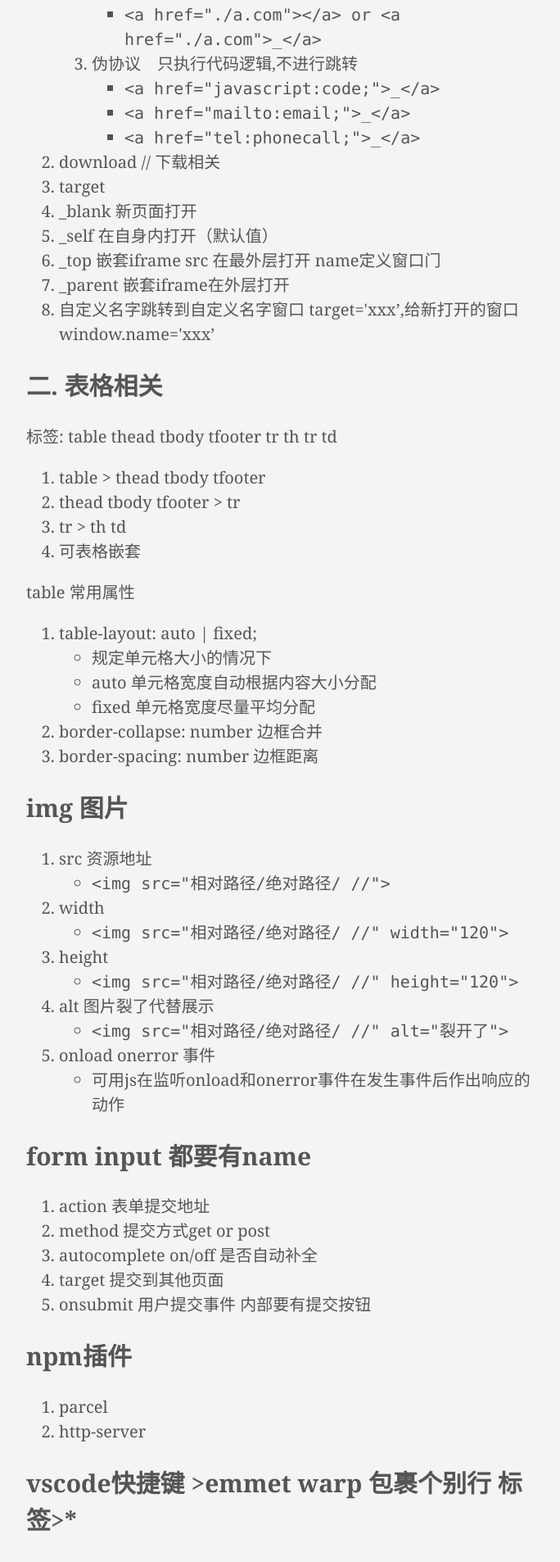
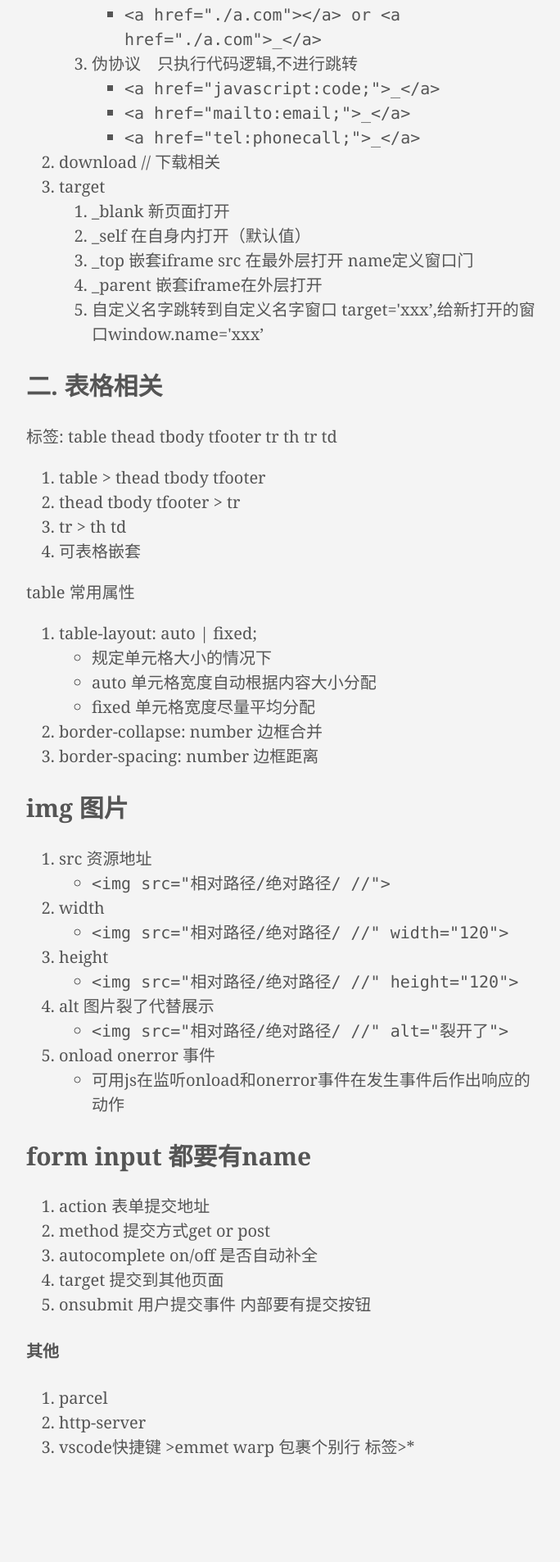
Before and after one commit to bigWaterMonster/bigwatermonster.github.io, a plain HTML site: page posts/htmlkeynote/index.html in a window 1280 px wide. Shown: the part 668-2574 px from the top of the page at 82% size, without its empty margins (112-796 px from the left). Drawn offline with Linux system fonts and the light colour scheme.

Commit message:
modify html常用标签

```diff
--- a/index.xml
+++ b/index.xml
@@ -27,7 +27,7 @@
 
       <guid>http://bigwatermonster.github.io/posts/htmlkeynote/</guid>
       <description>HTML常用标签 一. a 属性:
- href  绝对路径  &amp;lt;a href=&amp;quot;/a.com&amp;quot;&amp;gt;_&amp;lt;/a&amp;gt;   相对路径  &amp;lt;a href=&amp;quot;./a.com&amp;quot;&amp;gt;&amp;lt;/a&amp;gt; or &amp;lt;a href=&amp;quot;./a.com&amp;quot;&amp;gt;_&amp;lt;/a&amp;gt;   伪协议　只执行代码逻辑,不进行跳转  &amp;lt;a href=&amp;quot;javascript:code;&amp;quot;&amp;gt;_&amp;lt;/a&amp;gt; &amp;lt;a href=&amp;quot;mailto:email;&amp;quot;&amp;gt;_&amp;lt;/a&amp;gt; &amp;lt;a href=&amp;quot;tel:phonecall;&amp;quot;&amp;gt;_&amp;lt;/a&amp;gt;     download // 下载相关 target _blank 新页面打开 _self 在自身内打开（默认值） _top 嵌套iframe src 在最外层打开 name定义窗口门 _parent 嵌套iframe在外层打开 自定义名字跳转到自定义名字窗口 target=&#39;xxx&amp;rsquo;,给新打开的窗口window.name=&#39;xxx&amp;rsquo;  二. 表格相关 标签: table thead tbody tfooter tr th tr td
+ href  绝对路径  &amp;lt;a href=&amp;quot;/a.com&amp;quot;&amp;gt;_&amp;lt;/a&amp;gt;   相对路径  &amp;lt;a href=&amp;quot;./a.com&amp;quot;&amp;gt;&amp;lt;/a&amp;gt; or &amp;lt;a href=&amp;quot;./a.com&amp;quot;&amp;gt;_&amp;lt;/a&amp;gt;   伪协议　只执行代码逻辑,不进行跳转  &amp;lt;a href=&amp;quot;javascript:code;&amp;quot;&amp;gt;_&amp;lt;/a&amp;gt; &amp;lt;a href=&amp;quot;mailto:email;&amp;quot;&amp;gt;_&amp;lt;/a&amp;gt; &amp;lt;a href=&amp;quot;tel:phonecall;&amp;quot;&amp;gt;_&amp;lt;/a&amp;gt;     download // 下载相关 target  _blank 新页面打开 _self 在自身内打开（默认值） _top 嵌套iframe src 在最外层打开 name定义窗口门 _parent 嵌套iframe在外层打开 自定义名字跳转到自定义名字窗口 target=&#39;xxx&amp;rsquo;,给新打开的窗口window.name=&#39;xxx&amp;rsquo;    二. 表格相关 标签: table thead tbody tfooter tr th tr td
  table &amp;gt; thead tbody tfooter thead tbody tfooter &amp;gt; tr tr &amp;gt; th td 可表格嵌套  table 常用属性</description>
     </item>
 
--- a/posts/htmlkeynote/index.html
+++ b/posts/htmlkeynote/index.html
@@ -27,7 +27,7 @@
 
     <meta property="og:title" content="HTML常用标签" />
 <meta property="og:description" content="HTML常用标签 一. a 属性:
- href  绝对路径  &lt;a href=&quot;/a.com&quot;&gt;_&lt;/a&gt;   相对路径  &lt;a href=&quot;./a.com&quot;&gt;&lt;/a&gt; or &lt;a href=&quot;./a.com&quot;&gt;_&lt;/a&gt;   伪协议　只执行代码逻辑,不进行跳转  &lt;a href=&quot;javascript:code;&quot;&gt;_&lt;/a&gt; &lt;a href=&quot;mailto:email;&quot;&gt;_&lt;/a&gt; &lt;a href=&quot;tel:phonecall;&quot;&gt;_&lt;/a&gt;     download // 下载相关 target _blank 新页面打开 _self 在自身内打开（默认值） _top 嵌套iframe src 在最外层打开 name定义窗口门 _parent 嵌套iframe在外层打开 自定义名字跳转到自定义名字窗口 target=&#39;xxx&rsquo;,给新打开的窗口window.name=&#39;xxx&rsquo;  二. 表格相关 标签: table thead tbody tfooter tr th tr td
+ href  绝对路径  &lt;a href=&quot;/a.com&quot;&gt;_&lt;/a&gt;   相对路径  &lt;a href=&quot;./a.com&quot;&gt;&lt;/a&gt; or &lt;a href=&quot;./a.com&quot;&gt;_&lt;/a&gt;   伪协议　只执行代码逻辑,不进行跳转  &lt;a href=&quot;javascript:code;&quot;&gt;_&lt;/a&gt; &lt;a href=&quot;mailto:email;&quot;&gt;_&lt;/a&gt; &lt;a href=&quot;tel:phonecall;&quot;&gt;_&lt;/a&gt;     download // 下载相关 target  _blank 新页面打开 _self 在自身内打开（默认值） _top 嵌套iframe src 在最外层打开 name定义窗口门 _parent 嵌套iframe在外层打开 自定义名字跳转到自定义名字窗口 target=&#39;xxx&rsquo;,给新打开的窗口window.name=&#39;xxx&rsquo;    二. 表格相关 标签: table thead tbody tfooter tr th tr td
  table &gt; thead tbody tfooter thead tbody tfooter &gt; tr tr &gt; th td 可表格嵌套  table 常用属性" />
 <meta property="og:type" content="article" />
 <meta property="og:url" content="http://bigwatermonster.github.io/posts/htmlkeynote/" />
@@ -35,7 +35,7 @@
 <meta property="article:modified_time" content="2020-04-28T00:43:58+08:00" />
 <meta itemprop="name" content="HTML常用标签">
 <meta itemprop="description" content="HTML常用标签 一. a 属性:
- href  绝对路径  &lt;a href=&quot;/a.com&quot;&gt;_&lt;/a&gt;   相对路径  &lt;a href=&quot;./a.com&quot;&gt;&lt;/a&gt; or &lt;a href=&quot;./a.com&quot;&gt;_&lt;/a&gt;   伪协议　只执行代码逻辑,不进行跳转  &lt;a href=&quot;javascript:code;&quot;&gt;_&lt;/a&gt; &lt;a href=&quot;mailto:email;&quot;&gt;_&lt;/a&gt; &lt;a href=&quot;tel:phonecall;&quot;&gt;_&lt;/a&gt;     download // 下载相关 target _blank 新页面打开 _self 在自身内打开（默认值） _top 嵌套iframe src 在最外层打开 name定义窗口门 _parent 嵌套iframe在外层打开 自定义名字跳转到自定义名字窗口 target=&#39;xxx&rsquo;,给新打开的窗口window.name=&#39;xxx&rsquo;  二. 表格相关 标签: table thead tbody tfooter tr th tr td
+ href  绝对路径  &lt;a href=&quot;/a.com&quot;&gt;_&lt;/a&gt;   相对路径  &lt;a href=&quot;./a.com&quot;&gt;&lt;/a&gt; or &lt;a href=&quot;./a.com&quot;&gt;_&lt;/a&gt;   伪协议　只执行代码逻辑,不进行跳转  &lt;a href=&quot;javascript:code;&quot;&gt;_&lt;/a&gt; &lt;a href=&quot;mailto:email;&quot;&gt;_&lt;/a&gt; &lt;a href=&quot;tel:phonecall;&quot;&gt;_&lt;/a&gt;     download // 下载相关 target  _blank 新页面打开 _self 在自身内打开（默认值） _top 嵌套iframe src 在最外层打开 name定义窗口门 _parent 嵌套iframe在外层打开 自定义名字跳转到自定义名字窗口 target=&#39;xxx&rsquo;,给新打开的窗口window.name=&#39;xxx&rsquo;    二. 表格相关 标签: table thead tbody tfooter tr th tr td
  table &gt; thead tbody tfooter thead tbody tfooter &gt; tr tr &gt; th td 可表格嵌套  table 常用属性">
 <meta itemprop="datePublished" content="2020-04-28T00:43:58&#43;08:00" />
 <meta itemprop="dateModified" content="2020-04-28T00:43:58&#43;08:00" />
@@ -46,7 +46,7 @@
 <meta itemprop="keywords" content="" /><meta name="twitter:card" content="summary"/>
 <meta name="twitter:title" content="HTML常用标签"/>
 <meta name="twitter:description" content="HTML常用标签 一. a 属性:
- href  绝对路径  &lt;a href=&quot;/a.com&quot;&gt;_&lt;/a&gt;   相对路径  &lt;a href=&quot;./a.com&quot;&gt;&lt;/a&gt; or &lt;a href=&quot;./a.com&quot;&gt;_&lt;/a&gt;   伪协议　只执行代码逻辑,不进行跳转  &lt;a href=&quot;javascript:code;&quot;&gt;_&lt;/a&gt; &lt;a href=&quot;mailto:email;&quot;&gt;_&lt;/a&gt; &lt;a href=&quot;tel:phonecall;&quot;&gt;_&lt;/a&gt;     download // 下载相关 target _blank 新页面打开 _self 在自身内打开（默认值） _top 嵌套iframe src 在最外层打开 name定义窗口门 _parent 嵌套iframe在外层打开 自定义名字跳转到自定义名字窗口 target=&#39;xxx&rsquo;,给新打开的窗口window.name=&#39;xxx&rsquo;  二. 表格相关 标签: table thead tbody tfooter tr th tr td
+ href  绝对路径  &lt;a href=&quot;/a.com&quot;&gt;_&lt;/a&gt;   相对路径  &lt;a href=&quot;./a.com&quot;&gt;&lt;/a&gt; or &lt;a href=&quot;./a.com&quot;&gt;_&lt;/a&gt;   伪协议　只执行代码逻辑,不进行跳转  &lt;a href=&quot;javascript:code;&quot;&gt;_&lt;/a&gt; &lt;a href=&quot;mailto:email;&quot;&gt;_&lt;/a&gt; &lt;a href=&quot;tel:phonecall;&quot;&gt;_&lt;/a&gt;     download // 下载相关 target  _blank 新页面打开 _self 在自身内打开（默认值） _top 嵌套iframe src 在最外层打开 name定义窗口门 _parent 嵌套iframe在外层打开 自定义名字跳转到自定义名字窗口 target=&#39;xxx&rsquo;,给新打开的窗口window.name=&#39;xxx&rsquo;    二. 表格相关 标签: table thead tbody tfooter tr th tr td
  table &gt; thead tbody tfooter thead tbody tfooter &gt; tr tr &gt; th td 可表格嵌套  table 常用属性"/>
 
   </head>
@@ -164,12 +164,15 @@
 </ol>
 </li>
 <li>download // 下载相关</li>
-<li>target</li>
+<li>target
+<ol>
 <li>_blank 新页面打开</li>
 <li>_self 在自身内打开（默认值）</li>
 <li>_top  嵌套iframe src 在最外层打开 name定义窗口门</li>
 <li>_parent 嵌套iframe在外层打开</li>
 <li>自定义名字跳转到自定义名字窗口 target='xxx&rsquo;,给新打开的窗口window.name='xxx&rsquo;</li>
+</ol>
+</li>
 </ol>
 <h2 id="二-表格相关">二. 表格相关</h2>
 <p>标签: table thead tbody tfooter tr th tr td</p>
@@ -227,12 +230,12 @@
 <li>target 提交到其他页面</li>
 <li>onsubmit 用户提交事件 内部要有提交按钮</li>
 </ol>
-<h2 id="npm插件">npm插件</h2>
+<h4 id="其他">其他</h4>
 <ol>
 <li>parcel</li>
 <li>http-server</li>
+<li>vscode快捷键 &gt;emmet warp 包裹个别行 标签&gt;*</li>
 </ol>
-<h2 id="vscode快捷键-emmet-warp-包裹个别行-标签">vscode快捷键 &gt;emmet warp 包裹个别行 标签&gt;*</h2>
 <ul class="pa0">
 
 </ul>
--- a/posts/index.xml
+++ b/posts/index.xml
@@ -27,7 +27,7 @@
 
       <guid>http://bigwatermonster.github.io/posts/htmlkeynote/</guid>
       <description>HTML常用标签 一. a 属性:
- href  绝对路径  &amp;lt;a href=&amp;quot;/a.com&amp;quot;&amp;gt;_&amp;lt;/a&amp;gt;   相对路径  &amp;lt;a href=&amp;quot;./a.com&amp;quot;&amp;gt;&amp;lt;/a&amp;gt; or &amp;lt;a href=&amp;quot;./a.com&amp;quot;&amp;gt;_&amp;lt;/a&amp;gt;   伪协议　只执行代码逻辑,不进行跳转  &amp;lt;a href=&amp;quot;javascript:code;&amp;quot;&amp;gt;_&amp;lt;/a&amp;gt; &amp;lt;a href=&amp;quot;mailto:email;&amp;quot;&amp;gt;_&amp;lt;/a&amp;gt; &amp;lt;a href=&amp;quot;tel:phonecall;&amp;quot;&amp;gt;_&amp;lt;/a&amp;gt;     download // 下载相关 target _blank 新页面打开 _self 在自身内打开（默认值） _top 嵌套iframe src 在最外层打开 name定义窗口门 _parent 嵌套iframe在外层打开 自定义名字跳转到自定义名字窗口 target=&#39;xxx&amp;rsquo;,给新打开的窗口window.name=&#39;xxx&amp;rsquo;  二. 表格相关 标签: table thead tbody tfooter tr th tr td
+ href  绝对路径  &amp;lt;a href=&amp;quot;/a.com&amp;quot;&amp;gt;_&amp;lt;/a&amp;gt;   相对路径  &amp;lt;a href=&amp;quot;./a.com&amp;quot;&amp;gt;&amp;lt;/a&amp;gt; or &amp;lt;a href=&amp;quot;./a.com&amp;quot;&amp;gt;_&amp;lt;/a&amp;gt;   伪协议　只执行代码逻辑,不进行跳转  &amp;lt;a href=&amp;quot;javascript:code;&amp;quot;&amp;gt;_&amp;lt;/a&amp;gt; &amp;lt;a href=&amp;quot;mailto:email;&amp;quot;&amp;gt;_&amp;lt;/a&amp;gt; &amp;lt;a href=&amp;quot;tel:phonecall;&amp;quot;&amp;gt;_&amp;lt;/a&amp;gt;     download // 下载相关 target  _blank 新页面打开 _self 在自身内打开（默认值） _top 嵌套iframe src 在最外层打开 name定义窗口门 _parent 嵌套iframe在外层打开 自定义名字跳转到自定义名字窗口 target=&#39;xxx&amp;rsquo;,给新打开的窗口window.name=&#39;xxx&amp;rsquo;    二. 表格相关 标签: table thead tbody tfooter tr th tr td
  table &amp;gt; thead tbody tfooter thead tbody tfooter &amp;gt; tr tr &amp;gt; th td 可表格嵌套  table 常用属性</description>
     </item>
 
```
Also changed, not shown: index.html (+1 -1 lines), posts/index.html (+1 -1 lines).
